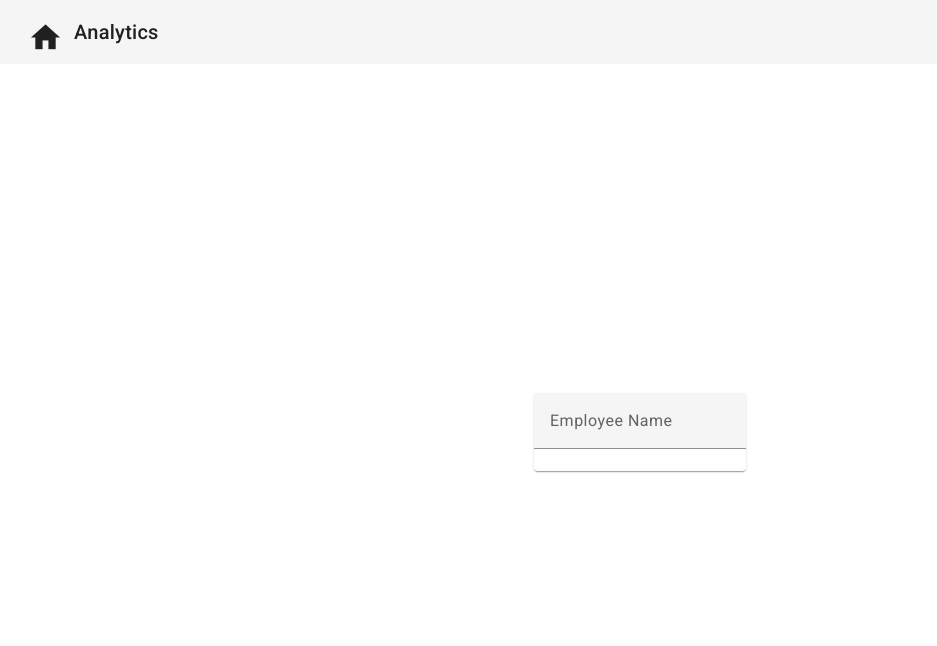
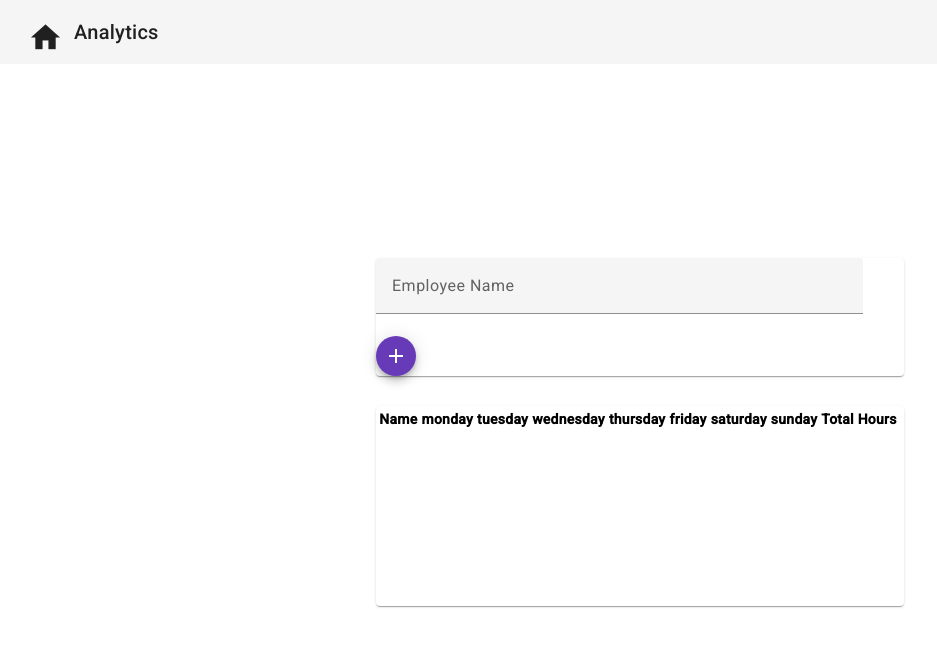
Before and after one commit to njped/timesheet-angular, an Angular app: page /timesheet in a window 1280 px wide. Shown: the top 646 px of the page, without its empty margins (0-937 px from the left). Built offline with nearby package versions, Linux system fonts and the light colour scheme.

Commit message:
created a table for employee seeing how many hours they worked the week and total the number of hours. Next I created a delete employee function

```diff
--- a/src/app/app.module.ts
+++ b/src/app/app.module.ts
@@ -11,6 +11,7 @@
 import { AnalyticsTableComponent } from './components/analytics-table/analytics-table.component';
 
 import { MaterialModule } from './modules/material/material.module';
+import { FormsModule } from '@angular/forms';
 
 @NgModule({
   declarations: [
@@ -26,6 +27,7 @@
     AppRoutingModule,
     BrowserAnimationsModule,
     MaterialModule,
+    FormsModule,
   ],
   providers: [],
   bootstrap: [AppComponent]
--- a/src/app/components/departments/departments.component.ts
+++ b/src/app/components/departments/departments.component.ts
@@ -1,7 +1,6 @@
 import { Component, OnInit } from '@angular/core';
 import { DepartmentsService } from 'src/app/services/departments.service';
 import { Department } from 'src/app/interfaces/departments';
-import { MaterialModule } from 'src/app/modules/material/material.module';
 import { Router } from '@angular/router';
 
 @Component({
@@ -13,6 +12,7 @@
 export class DepartmentsComponent implements OnInit {
 
   departments: Department[] | undefined
+
 
   constructor(
     private departmentService: DepartmentsService,
--- a/src/app/components/timesheet/timesheet.component.css
+++ b/src/app/components/timesheet/timesheet.component.css
@@ -5,3 +5,25 @@
 .cards {
   margin: auto;
 }
+
+mat-form-field {
+  width: calc(100% - 40px);
+}
+
+.hours {
+  min-height: 200px;
+  margin-top: 30px;
+  display: flex;
+  flex-direction: column;
+  justify-content: space-between;
+}
+
+.hours-input {
+  max-width: 75px;
+  margin-left: 15px;
+  text-align: center;
+}
+
+.total-cell {
+  text-align: center;
+}
--- a/src/app/components/timesheet/timesheet.component.html
+++ b/src/app/components/timesheet/timesheet.component.html
@@ -4,7 +4,32 @@
       <mat-card>
         <mat-form-field>
             <input matInput [formControl]="employeeNameFC" placeholder="Employee Name" type="text">
+            <mat-error *ngIf="employeeNameFC.hasError('duplicate')">Duplicate Name</mat-error>
         </mat-form-field>
+        <button mat-mini-fab color="primary" (click)="addEmployee()" [disabled]="employeeNameFC.invalid">
+          <mat-icon>add</mat-icon>
+        </button>
+
     </mat-card>
+
+    <mat-card class="hours">
+      <table>
+          <thead>
+              <th>Name</th>
+              <th *ngFor="let day of weekdays">{{day}}</th>
+              <th>Total Hours</th>
+              <th></th>
+          </thead>
+          <tbody>
+            <tr *ngFor="let employee of employees; let i = index">
+                <td>{{employee.name}}</td>
+                <td *ngFor="let day of weekdays">
+                    <input type="number" [id]="day" [(ngModel)]="employee[day]" class="hours-input">
+                </td>
+                <td class="total-cell">{{getTotalHours(employee)}}</td>
+            </tr>
+        </tbody>
+      </table>
+  </mat-card>
   </div>
 </div>
--- a/src/app/components/timesheet/timesheet.component.ts
+++ b/src/app/components/timesheet/timesheet.component.ts
@@ -1,8 +1,9 @@
 import { Component, OnInit } from '@angular/core';
-import { FormControl } from '@angular/forms';
+import { AbstractControl, FormControl, ValidatorFn } from '@angular/forms';
 import { ActivatedRoute } from '@angular/router';
 import { Department } from 'src/app/interfaces/departments';
 import { DepartmentsService } from 'src/app/services/departments.service';
+import { Employee } from 'src/app/interfaces/employee';
 
 @Component({
   selector: 'app-timesheet',
@@ -13,7 +14,10 @@
 
   departments: Department[] | undefined
   department: Department | undefined
-  employeeNameFC = new FormControl('')
+  employeeNameFC = new FormControl('', this.nameValidator())
+  employees: Employee[] = []
+  employeeId = 0;
+  weekdays: string[] = ['monday', 'tuesday', 'wednesday', 'thursday', 'friday', 'saturday', 'sunday']
 
   constructor(
     private route: ActivatedRoute,
@@ -23,8 +27,51 @@
   ngOnInit() {
     this.departments = this.departmentService.departments;
     this.department = this.departments.find(department => department.id === this.route.snapshot.params['id']);
-    console.log(`Departments: ${this.departments}`)
-    console.log(`Department: ${this.department}`)
-}
+  }
+
+  addEmployee() {
+    if (this.employeeNameFC.value) {
+      this.employeeId++;
+
+      this.employees.push({
+        id: this.employeeId.toString(),
+        departmentId: this.department?.id,
+        name: this.employeeNameFC.value,
+        payRate: Math.floor(Math.random() * 50) + 50,
+        monday: 0,
+        tuesday: 0,
+        wednesday: 0,
+        thursday: 0,
+        friday: 0,
+        saturday: 0,
+        sunday: 0
+      });
+
+      this.employeeNameFC.setValue('');
+    }
+  }
+
+  nameValidator(): ValidatorFn {
+    return (control: AbstractControl): { [key: string]: any } | null => {
+      let error = null;
+      if (this.employees && this.employees.length) {
+        this.employees.forEach(employee => {
+          if (employee.name.toLowerCase() === control.value.toLowerCase()) {
+            error = { duplicate: true };
+          }
+        });
+      }
+      return error;
+    };
+  }
+
+  getTotalHours(employee: Employee): number {
+    return employee.monday + employee.tuesday + employee.wednesday
+      + employee.thursday + employee.friday + employee.saturday + employee.sunday;
+  }
+
+  deleteEmployee(index: number): void {
+    this.employees.splice(index, 1);
+  }
 
 }
```
Also changed, not shown: src/app/interfaces/employee.ts (+13 -0 lines).
